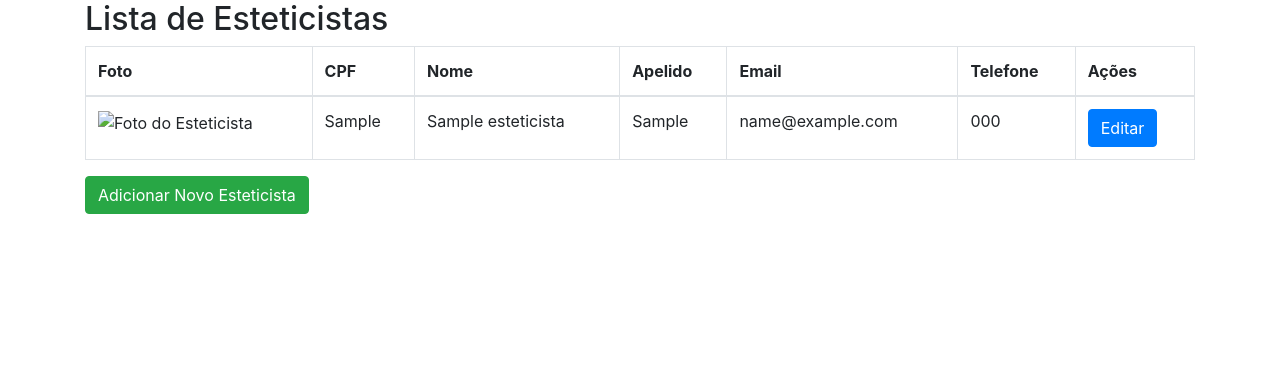
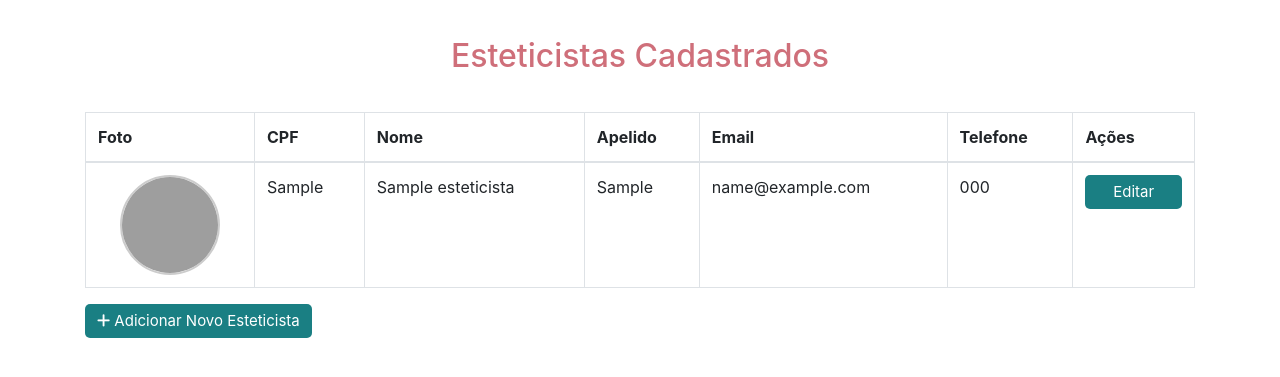
Before and after one commit to Lehguanaes/Clinica_Estetica_Site, a PHP site: page /glow_schedule/esteticista/consultarEsteticista.php in a window 1280 px wide. Shown: the top 377 px of the page. Run offline with PHP 8.4, Linux system fonts and the light colour scheme; tables that the repository leaves empty or names only in its code hold one stand-in row (values such as "Sample post"); some libraries are stand-ins or nearby versions; grey boxes are pictures that could not be loaded.

Commit message:
Update consultarEsteticista.php - backend finalizado + front parcial

```diff
--- a/glow_schedule/esteticista/consultarEsteticista.php
+++ b/glow_schedule/esteticista/consultarEsteticista.php
@@ -4,11 +4,19 @@
     <meta charset="UTF-8">
     <meta name="viewport" content="width=device-width, initial-scale=1.0">
     <title>Consultar Esteticistas</title>
+    <!-- Links externos -->
     <link rel="stylesheet" href="https://stackpath.bootstrapcdn.com/bootstrap/4.5.2/css/bootstrap.min.css">
+    <script src="https://code.jquery.com/jquery-3.5.1.min.js"></script>
+    <script src="https://cdnjs.cloudflare.com/ajax/libs/jquery.mask/1.14.16/jquery.mask.min.js"></script>
+    <link rel="stylesheet" href="https://cdnjs.cloudflare.com/ajax/libs/font-awesome/6.2.1/css/all.min.css" integrity="sha512-MV7K8+y+gLIBoVD59lQIYicR65iaqukzvf/nwasF0nqhPay5w/9lJmVM2hMDcnK1OnMGCdVK+iQrJ7lzPJQd1w==" crossorigin="anonymous" referrerpolicy="no-referrer" />
+    <!-- Estilização padrão do web site -->
+    <link rel="stylesheet" href="../css/style.css">
+    <!-- Estilização formulários de Perfis -->
+    <link rel="stylesheet" href="../css/perfil.css">
 </head>
 <body>
     <div class="container">
-        <h2>Lista de Esteticistas</h2>
+        <h2>Esteticistas Cadastrados</h2>
         <?php
         // Atualize o caminho do arquivo de conexão com o banco de dados
         require_once $_SERVER['DOCUMENT_ROOT'] . "/glow_schedule/controller/conexao.php";
@@ -36,33 +44,36 @@
             echo '</tr>';
             echo '</thead>';
             echo '<tbody>';
-
             // Exibe os dados de cada esteticista
             while ($row = $result->fetch_assoc()) {
                 echo '<tr>';
-                echo '<td><img src="' . (file_exists($_SERVER['DOCUMENT_ROOT'] . "/glow_schedule/" . $row['foto_esteticista']) ? "/glow_schedule/" . htmlspecialchars($row['foto_esteticista']) : "https://via.placeholder.com/50") . '" alt="Foto do Esteticista" style="width:50px;height:50px;"></td>';
+                echo '<tr>';
+                // Verifica se a foto do atendente existe
+                $fotoPath = $_SERVER['DOCUMENT_ROOT'] . "/glow_schedule/" . $row['foto_esteticista'];
+                $foto = file_exists($fotoPath) && !empty($row['foto_esteticista'])
+                ? "/glow_schedule/" . htmlspecialchars($row['foto_esteticista'])
+                : "../iconesPerfil/perfilPadrao.png"; // URL da imagem padrão
+                // Exibe a foto do atendente com formatação
+                echo '<td class="text-center align-middle"><img src="' . $foto . '" alt="Foto do Atendente" id="consultar_fotos"></td>';
                 echo '<td>' . htmlspecialchars($row['cpf_esteticista']) . '</td>';
                 echo '<td>' . htmlspecialchars($row['nome_esteticista']) . '</td>';
                 echo '<td>' . htmlspecialchars($row['apelido_esteticista']) . '</td>';
                 echo '<td>' . htmlspecialchars($row['email_esteticista']) . '</td>';
                 echo '<td>' . htmlspecialchars($row['telefone_esteticista']) . '</td>';
                 echo '<td>';
-                echo '<a href="editarEsteticista.php?cpf_esteticista=' . urlencode($row['cpf_esteticista']) . '" class="btn btn-primary">Editar</a> ';
+                echo '<a href="editarEsteticista.php?cpf_esteticista=' . urlencode($row['cpf_esteticista']) . '" class="btn btn-primary" id="editar_consultar_button">Editar</a> ';
                 echo '</td>';
                 echo '</tr>';
             }
-
             echo '</tbody>';
             echo '</table>';
         } else {
             echo '<p>Nenhum esteticista encontrado.</p>';
         }
-
         // Fecha a conexão com o banco de dados
         $conn->close();
         ?>
-
-        <a href="cadastroEsteticista.php" class="btn btn-success">Adicionar Novo Esteticista</a>
+        <a href="cadastroEsteticista.php" class="btn btn-success" class="btn btn-success" id="editar_perfil_button"><i class="fa fa-plus"></i> Adicionar Novo Esteticista</a>
     </div>
 </body>
 </html>
```
